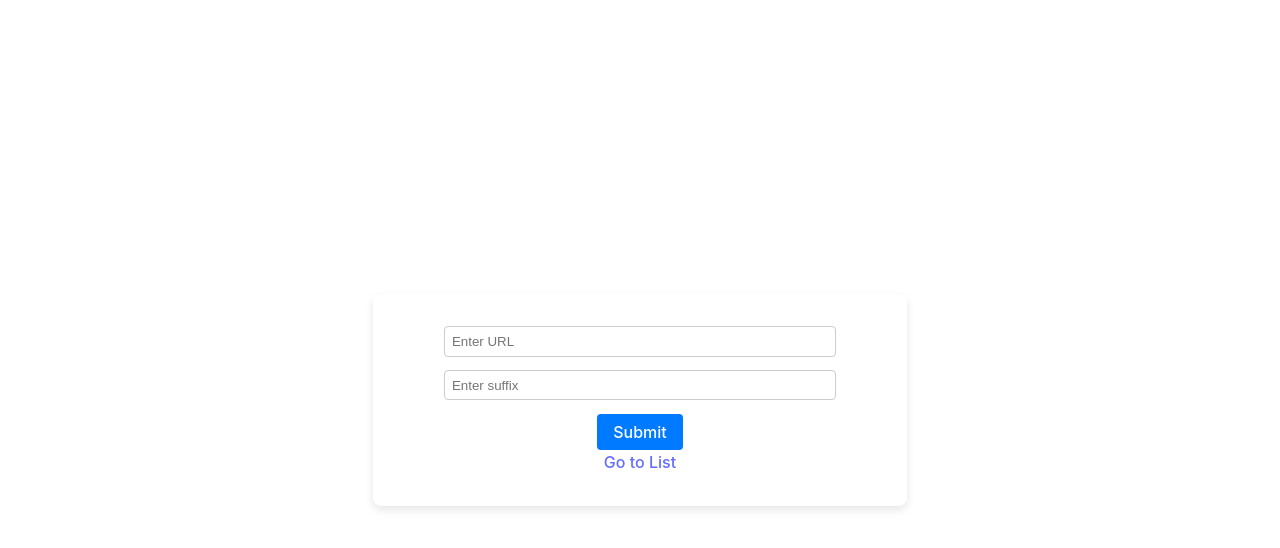
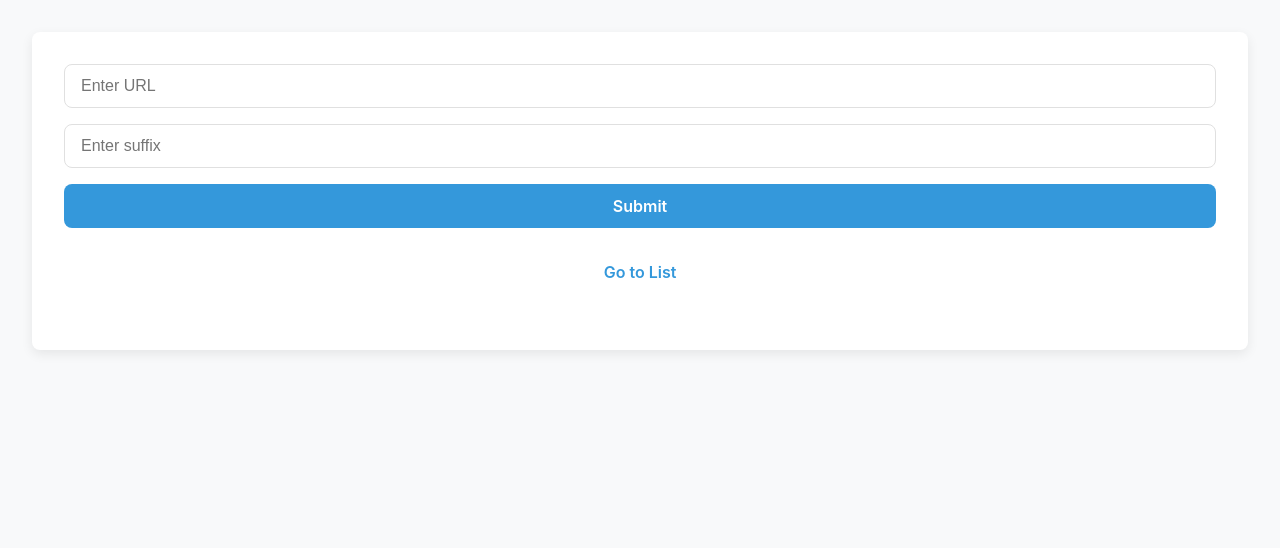
Before and after one commit to Kiersky/myappfe, a React (Vite) app: page /app in a window 1280 px wide. Shown: the top 548 px of the page. Built offline with nearby package versions, Linux system fonts and the light colour scheme.

Commit message:
added Dockerfile, decoupeled components

```diff
--- a/src/App.css
+++ b/src/App.css
@@ -1,151 +1,242 @@
+/* Root variables for consistent theming */
+:root {
+  --primary-color: #3498db;
+  --primary-hover: #2980b9;
+  --secondary-color: #2ecc71;
+  --secondary-hover: #27ae60;
+  --error-color: #e74c3c;
+  --success-color: #2ecc71;
+  --background-color: #f8f9fa;
+  --card-bg: #ffffff;
+  --text-color: #333333;
+  --text-light: #666666;
+  --border-color: #e0e0e0;
+  --shadow: 0 4px 12px rgba(0, 0, 0, 0.08);
+  --border-radius: 8px;
+  --font-primary: 'Inter', -apple-system, BlinkMacSystemFont, 'Segoe UI', Roboto, Oxygen, Ubuntu, Cantarell, 'Open Sans', 'Helvetica Neue', sans-serif;
+  --transition: all 0.2s ease-in-out;
+}
+
+/* Reset and base styles */
+* {
+  margin: 0;
+  padding: 0;
+  box-sizing: border-box;
+}
+
+body {
+  font-family: var(--font-primary);
+  background-color: var(--background-color);
+  color: var(--text-color);
+  line-height: 1.6;
+  min-height: 100vh;
+  display: flex;
+  flex-direction: column;
+}
+
+/* Main container */
 #root {
+  width: 100%;
   max-width: 1280px;
   margin: 0 auto;
   padding: 2rem;
-  text-align: center;
 }
-body {
 
-  /* background-color: #ffffff; Set this to your desired background color */
-  background-size: cover; /* Ensures the image covers the entire background */
-  background-position: center; /* Centers the image */
-  background-repeat: no-repeat; /* Prevents the image from repeating */
+/* Layout components */
+.container {
+  width: 100%;
+  max-width: 1200px;
+  margin: 0 auto;
+  padding: 1.5rem;
 }
 
 .card {
-
-  padding: 2em;
-  background-color: #ffffff;
-  border-radius: 8px;
-  box-shadow: 0 4px 8px rgba(0, 0, 0, 0.1); /* Add a subtle shadow */
+  background-color: var(--card-bg);
+  border-radius: var(--border-radius);
+  box-shadow: var(--shadow);
+  padding: 2rem;
+  margin-bottom: 2rem;
+  transition: var(--transition);
 }
 
-input[type="url"],
-input[type="text"] {
-  padding: 0.5em;
-  width: 80%;
-  margin-bottom: 1em;
-  border: 1px solid #ccc;
-  border-radius: 4px;
-  background-color: #ffffff;
-  color: #000000;
+.card:hover {
+  box-shadow: 0 8px 16px rgba(0, 0, 0, 0.1);
 }
 
-button[type="submit"] {
-  padding: 0.5em 1em;
-  background-color: #007bff;
-  color: white;
-  border: none;
-  border-radius: 4px;
-  cursor: pointer;
+/* Form elements */
+form {
+  display: flex;
+  flex-direction: column;
+  gap: 1rem;
+  margin-bottom: 1.5rem;
 }
 
-button[type="submit"]:disabled {
-  background-color: #ccc;
-}
-
-.error {
-  color: red;
-  margin-top: 1em;
-}
-
-.shortened-url {
-  margin-top: 1em;
-  padding: 1em;
-  background-color: #e0ffe0;
-  border: 1px solid #b0ffb0;
-  border-radius: 4px;
-  color: #000000;
-}
-
-.shortened-url button {
-  margin-top: 0.5em;
-  padding: 0.5em 1em;
-  background-color: #28a745;
-  color: white;
-  border: none;
-  border-radius: 4px;
-  cursor: pointer;
-}
-
-/* Add these new styles to your existing CSS file */
-
-.container {
-  padding: 20px;
-  max-width: 1200px;
-  margin: 0 auto;
-}
-
-.url-form {
-  margin-bottom: 20px;
+.form-group {
+  display: flex;
+  flex-direction: column;
+  gap: 0.5rem;
 }
 
 .input-group {
   display: flex;
-  gap: 10px;
+  gap: 0.75rem;
+  width: 100%;
 }
 
-.url-input {
-  flex: 1;
-  padding: 8px;
-  border-radius: 4px;
-  border: 1px solid #ccc;
-  background-color: #ffffff;
-/*  text color black*/
-    color: #000000;
+@media (max-width: 768px) {
+  .input-group {
+    flex-direction: column;
+  }
 }
 
-.shorten-button {
-  padding: 8px 16px;
-  background-color: #007bff;
-  color: white;
-  border: none;
-  border-radius: 4px;
-  cursor: pointer;
+input[type="url"],
+input[type="text"],
+.url-input {
+  padding: 0.75rem 1rem;
+  border: 1px solid var(--border-color);
+  border-radius: var(--border-radius);
+  font-size: 1rem;
+  color: var(--text-color);
+  background-color: var(--card-bg);
+  transition: var(--transition);
+  width: 100%;
 }
 
+input[type="url"]:focus,
+input[type="text"]:focus,
+.url-input:focus {
+  outline: none;
+  border-color: var(--primary-color);
+  box-shadow: 0 0 0 3px rgba(52, 152, 219, 0.2);
+}
+
+/* Buttons */
+button {
+  cursor: pointer;
+  border: none;
+  border-radius: var(--border-radius);
+  font-weight: 600;
+  font-size: 1rem;
+  padding: 0.75rem 1.5rem;
+  transition: var(--transition);
+  display: inline-flex;
+  align-items: center;
+  justify-content: center;
+  gap: 0.5rem;
+}
+
+button[type="submit"],
+.shorten-button {
+  background-color: var(--primary-color);
+  color: white;
+}
+
+button[type="submit"]:hover,
+.shorten-button:hover {
+  background-color: var(--primary-hover);
+}
+
+button[type="submit"]:disabled,
+.shorten-button:disabled,
+.confirm-button:disabled {
+  opacity: 0.6;
+  cursor: not-allowed;
+}
+
+.confirm-button {
+  background-color: var(--secondary-color);
+  color: white;
+}
+
+.confirm-button:hover:not(:disabled) {
+  background-color: var(--secondary-hover);
+}
+
+/* Navigation */
+nav {
+  margin: 1.5rem 0;
+  display: flex;
+  justify-content: center;
+}
+
+nav a {
+  color: var(--primary-color);
+  text-decoration: none;
+  font-weight: 600;
+  padding: 0.5rem 1rem;
+  border-radius: var(--border-radius);
+  transition: var(--transition);
+}
+
+nav a:hover {
+  background-color: rgba(52, 152, 219, 0.1);
+  color: var(--primary-hover);
+}
+
+/* Messages */
+.error {
+  color: var(--error-color);
+  margin-top: 0.5rem;
+  font-size: 0.9rem;
+}
+
+.shortened-url {
+  margin-top: 1.5rem;
+  padding: 1.25rem;
+  background-color: rgba(46, 204, 113, 0.1);
+  border: 1px solid rgba(46, 204, 113, 0.3);
+  border-radius: var(--border-radius);
+  display: flex;
+  flex-direction: column;
+  gap: 1rem;
+}
+
+.shortened-url p {
+  margin: 0;
+  font-weight: 500;
+  word-break: break-all;
+}
+
+.shortened-url button {
+  background-color: var(--secondary-color);
+  color: white;
+  align-self: flex-start;
+}
+
+.shortened-url button:hover {
+  background-color: var(--secondary-hover);
+}
+
+/* Answer section */
 .answer-section {
-  padding: 20px;
-  margin-bottom: 20px;
-  border: 1px solid #ccc;
-  border-radius: 4px;
-  background-color: #ffffff;
+  background-color: var(--card-bg);
+  border-radius: var(--border-radius);
+  padding: 1.5rem;
+  margin-bottom: 1.5rem;
+  box-shadow: var(--shadow);
 }
 
 .answer-content {
   display: flex;
   justify-content: space-between;
   align-items: center;
+  gap: 1rem;
+  flex-wrap: wrap;
 }
 
 .answer-text {
   margin: 0;
-  font-size: 16px;
-  color: #1a1a1a;
+  font-size: 1rem;
+  flex: 1;
+  min-width: 60%;
 }
 
-.confirm-button {
-  padding: 8px 16px;
-  background-color: #28a745;
-  color: white;
-  border: none;
-  border-radius: 4px;
-  cursor: pointer;
-}
-
-.confirm-button:disabled {
-  background-color: #6c757d;
-  cursor: default;
-}
-
-/* Previous styles remain the same... */
-
+/* Table styles */
 .table-container {
   overflow-x: auto;
-  background-color: rgba(255, 255, 255, 0.9); /* Semi-transparent white background */
-  border-radius: 8px;
-  box-shadow: 0 4px 6px rgba(0, 0, 0, 0.1);
-  padding: 1rem;
+  background-color: var(--card-bg);
+  border-radius: var(--border-radius);
+  box-shadow: var(--shadow);
   margin-top: 2rem;
 }
 
@@ -153,91 +244,158 @@ button[type="submit"]:disabled {
   width: 100%;
   border-collapse: separate;
   border-spacing: 0;
-  margin-top: 20px;
 }
 
 .table-header {
-  background-color: #2c3e50; /* Dark background for header */
+  background-color: rgba(52, 152, 219, 0.1);
 }
 
 .table-header th {
   padding: 1rem;
   text-align: left;
-  border-bottom: 2px solid #34495e;
-  color: white;
   font-weight: 600;
-  text-transform: uppercase;
+  color: var(--text-color);
+  border-bottom: 2px solid var(--primary-color);
   font-size: 0.9rem;
   letter-spacing: 0.05em;
 }
 
-.table-header th:first-child {
-  border-top-left-radius: 8px;
-}
-
-.table-header th:last-child {
-  border-top-right-radius: 8px;
+.table-cell {
+  padding: 1rem;
+  border-bottom: 1px solid var(--border-color);
+  color: var(--text-color);
+  font-size: 0.95rem;
 }
 
 .url-table tbody tr {
-  background-color: white;
-  transition: background-color 0.2s ease;
+  transition: var(--transition);
 }
 
 .url-table tbody tr:hover {
-  background-color: #f8f9fa;
-}
-
-.table-cell {
-  padding: 1rem;
-  border-bottom: 1px solid #e2e8f0;
-  color: #2d3748;
+  background-color: rgba(52, 152, 219, 0.05);
 }
 
 .table-cell.truncate {
-  max-width: 200px;
+  max-width: 300px;
   overflow: hidden;
   text-overflow: ellipsis;
   white-space: nowrap;
-  color: #2d3748;
+}
+
+.table-cell.id {
+  font-weight: 600;
+  color: var(--text-light);
+}
+
+.table-cell.short-url {
+  color: var(--primary-color);
+  font-family: monospace;
+  font-weight: 500;
 }
 
 .table-cell.right {
   text-align: right;
 }
 
-/* Zebra striping for better readability */
-.url-table tbody tr:nth-child(even) {
-  background-color: #f8fafc;
+.table-cell.expired {
+  color: var(--error-color);
 }
 
-/* Style for the short URL cells */
-.table-cell.short-url {
-  color: #3182ce;
-  font-family: monospace;
-  font-size: 0.95rem;
+.table-cell.active {
+  color: var(--success-color);
 }
 
-/* Style for the ID column */
-.table-cell.id {
-  font-weight: 600;
-  color: #4a5568;
+/* Empty state */
+.empty-state {
+  text-align: center;
+  padding: 3rem 1rem;
+  color: var(--text-light);
 }
 
-/* Style for the category cells */
-.table-cell.category {
-  text-transform: uppercase;
-  font-size: 0.85rem;
-  font-weight: 600;
-  letter-spacing: 0.05em;
+/* Responsive adjustments */
+@media (max-width: 768px) {
+  .answer-content {
+    flex-direction: column;
+    align-items: flex-start;
+  }
+
+  .table-container {
+    padding: 0.5rem;
+  }
+
+  .table-cell {
+    padding: 0.75rem;
+  }
+
+  .table-cell.truncate {
+    max-width: 150px;
+  }
 }
 
-/* Style for expired dates */
-.table-cell.expired {
-  color: #e53e3e;
+/* Dark mode support */
+@media (prefers-color-scheme: dark) {
+  :root {
+    --background-color: #1a1a1a;
+    --card-bg: #2a2a2a;
+    --text-color: #e0e0e0;
+    --text-light: #b0b0b0;
+    --border-color: #444444;
+    --shadow: 0 4px 12px rgba(0, 0, 0, 0.2);
+  }
+
+  input[type="url"],
+  input[type="text"],
+  .url-input {
+    background-color: #333333;
+    color: var(--text-color);
+    border-color: #444444;
+  }
+
+  .table-header {
+    background-color: rgba(52, 152, 219, 0.2);
+  }
+
+  .url-table tbody tr:hover {
+    background-color: rgba(52, 152, 219, 0.1);
+  }
+
+  .shortened-url {
+    background-color: rgba(46, 204, 113, 0.2);
+    border-color: rgba(46, 204, 113, 0.4);
+  }
+
+}
+/* Theme toggle button styles */
+.theme-toggle {
+  position: fixed;
+  top: 1rem;
+  right: 1rem;
+  width: 2.5rem;
+  height: 2.5rem;
+  border-radius: 50%;
+  background-color: var(--card-bg);
+  box-shadow: var(--shadow);
+  border: none;
+  display: flex;
+  align-items: center;
+  justify-content: center;
+  font-size: 1.2rem;
+  cursor: pointer;
+  z-index: 1000;
+  transition: var(--transition);
 }
 
-/* Style for active dates */
-.table-cell.active {
-  color: #38a169;
+.theme-toggle:hover {
+  transform: rotate(15deg);
+  box-shadow: 0 0 10px rgba(52, 152, 219, 0.5);
 }
+
+[data-theme="dark"] .theme-toggle {
+  background-color: #333;
+  color: #fff;
+}
+
+[data-theme="light"] .theme-toggle {
+  background-color: #fff;
+  color: #333;
+}
--- a/src/App.jsx
+++ b/src/App.jsx
@@ -1,23 +1,22 @@
-import { useState } from 'react'
-import './App.css'
+import {useState} from 'react';
+import './App.css';
 import { Link } from 'react-router-dom';
+import UrlForm from './components/UrlForm';
+import ShortenedUrlDisplay from './components/ShortenedUrlDisplay';
 
 function App() {
-    const [url, setUrl] = useState('')
-    const [suffix, setSuffix] = useState('')
-    const [shortenedUrl, setShortenedUrl] = useState('')
-    const [loading, setLoading] = useState(false)
-    const [error, setError] = useState('')
+    const [shortenedUrl, setShortenedUrl] = useState('');
+    const [loading, setLoading] = useState(false);
+    const [error, setError] = useState('');
 
-    const handleSubmit = async (event) => {
-        event.preventDefault()
+    const handleSubmit = async ({ url, suffix }) => {
         if (!isValidUrl(url)) {
-            setError('Please enter a valid URL')
-            return
+            setError('Please enter a valid URL');
+            return;
         }
 
-        setLoading(true)
-        setError('')
+        setLoading(true);
+        setError('');
         try {
             const response = await fetch('http://localhost:8080/shorten', {
                 method: 'POST',
@@ -25,77 +24,45 @@ function App() {
                     'Content-Type': 'application/json',
                 },
                 body: JSON.stringify({ url, suffix }),
-            })
-            const data = await response.json()
-            setShortenedUrl(data.shortUrl)
+            });
+            const data = await response.json();
+            setShortenedUrl(data.shortUrl);
         } catch (error) {
-            setError('Failed to shorten the URL')
-            console.error('Error:', error)
+            setError('Failed to shorten the URL');
+            console.error('Error:', error);
         } finally {
-            setLoading(false)
+            setLoading(false);
         }
-    }
+    };
 
     const isValidUrl = (string) => {
         try {
-            new URL(string)
-            return true
+            new URL(string);
+            return true;
         } catch (_) {
-            return false
+            return false;
         }
-    }
+    };
 
-    const handleInputChange = (e) => {
-        const {name, value} = e.target
-        if(name==='url'&&value===''){
-            setUrl(value)
-            setShortenedUrl('')
-            setSuffix('')
-        } else if (name==='url') {
-            setUrl(value)
-            setShortenedUrl('')
-        }
-        else if (name==='suffix'){
-            setSuffix(value)
-        }
-    }
     const copyToClipboard = () => {
-        navigator.clipboard.writeText(shortenedUrl)
-    }
+        navigator.clipboard.writeText(shortenedUrl);
+    };
 
     return (
         <div className="card">
-            <form onSubmit={handleSubmit}>
-                <input
-                    type="url"
-                    name="url"
-                    value={url}
-                    onChange={handleInputChange}
-                    placeholder="Enter URL"
-                />
-                <input
-                    type="text"
-                    name="suffix"
-                    value={suffix}
-                    onChange={handleInputChange}
-                    placeholder="Enter suffix"
-                />
-                <button type="submit" disabled={loading}>
-                    {loading ? 'Loading...' : 'Submit'}
-                </button>
-            </form>
+            <UrlForm onSubmit={handleSubmit} loading={loading} />
             {error && <p className="error">{error}</p>}
             {shortenedUrl && (
-                <div className="shortened-url">
-                    <p>Shortened URL: {shortenedUrl}</p>
-                    <button onClick={copyToClipboard}>Copy to Clipboard</button>
-                </div>
+                <ShortenedUrlDisplay
+                    shortenedUrl={shortenedUrl}
+                    onCopy={copyToClipboard}
+                />
             )}
             <nav>
                 <Link to="/">Go to List</Link>
             </nav>
         </div>
-    )
+    );
 }
 
-export default App
+export default App;
--- /dev/null
+++ b/src/components/ShortenedUrlDisplay.jsx
@@ -0,0 +1,10 @@
+const ShortenedUrlDisplay = ({ shortenedUrl, onCopy }) => {
+    return (
+        <div className="shortened-url">
+            <p>Shortened URL: {shortenedUrl}</p>
+            <button onClick={onCopy}>Copy to Clipboard</button>
+        </div>
+    );
+};
+
+export default ShortenedUrlDisplay;
--- /dev/null
+++ b/src/components/UrlForm.jsx
@@ -0,0 +1,47 @@
+import { useState } from 'react';
+
+const UrlForm = ({ onSubmit, loading }) => {
+    const [url, setUrl] = useState('');
+    const [suffix, setSuffix] = useState('');
+
+    const handleSubmit = (event) => {
+        event.preventDefault();
+        onSubmit({ url, suffix });
+    };
+
+    const handleInputChange = (e) => {
+        const { name, value } = e.target;
+        if (name === 'url' && value === '') {
+            setUrl('');
+            setSuffix('');
+        } else if (name === 'url') {
+            setUrl(value);
+        } else if (name === 'suffix') {
+            setSuffix(value);
+        }
+    };
+
+    return (
+        <form onSubmit={handleSubmit}>
+            <input
+                type="url"
+                name="url"
+                value={url}
+                onChange={handleInputChange}
+                placeholder="Enter URL"
+            />
+            <input
+                type="text"
+                name="suffix"
+                value={suffix}
+                onChange={handleInputChange}
+                placeholder="Enter suffix"
+            />
+            <button type="submit" disabled={loading}>
+                {loading ? 'Loading...' : 'Submit'}
+            </button>
+        </form>
+    );
+};
+
+export default UrlForm;
```
Also changed, not shown: 2 other files (tests, documents, lock files or other folders).
